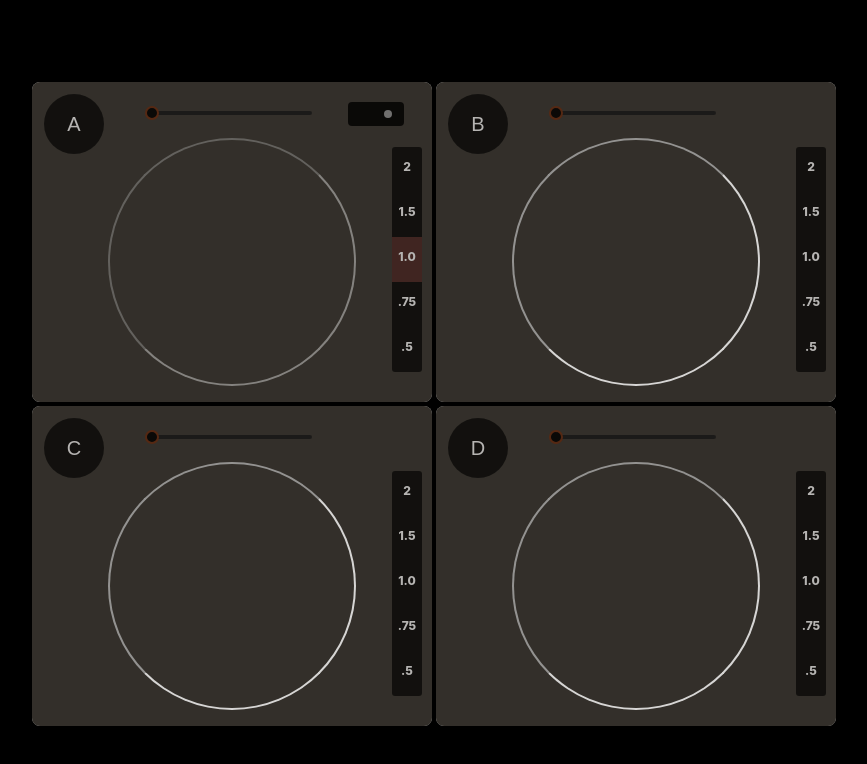
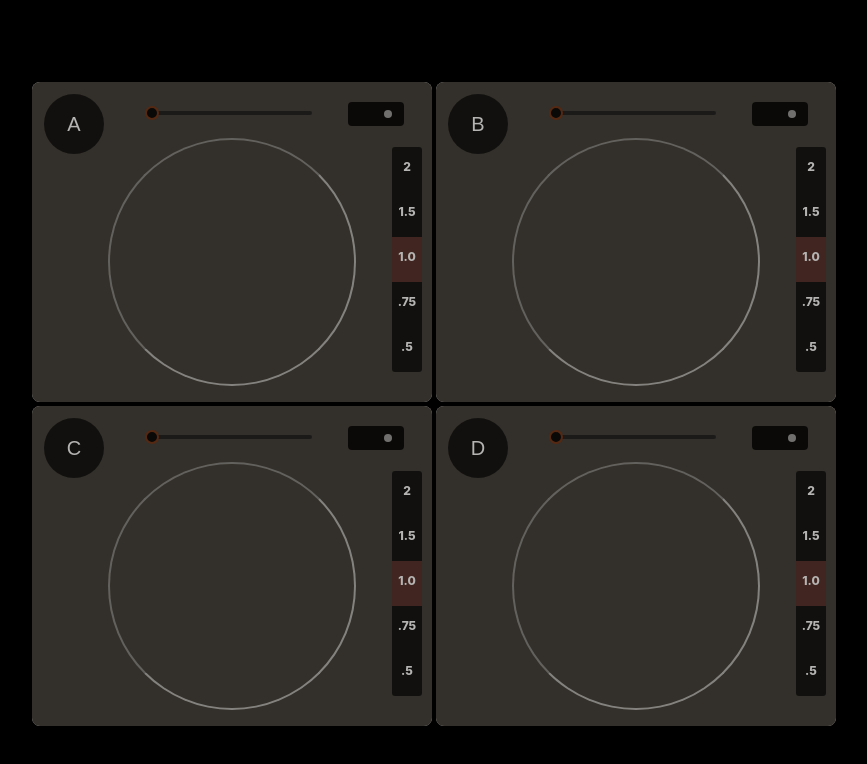
Before and after one commit to louis-ryan/final-project, a React (Create React App) app in the folder my-app/: page / in a window 1280 px wide. Shown: the top 764 px of the page, without its empty margins (206-1073 px from the left). Built offline with nearby package versions, Linux system fonts and the light colour scheme.

Commit message:
beatmatching bugfix

```diff
--- a/my-app/src/Deck_B.js
+++ b/my-app/src/Deck_B.js
@@ -1,4 +1,5 @@
 import React from "react";
+import cx from "classnames";
 import "./Deck.css";
 import Slider from "rc-slider";
 import "rc-slider/assets/index.css";
@@ -8,7 +9,15 @@ export default class Deck_B extends React.Component {
   constructor(props) {
     super(props);
     this.videoId = props.videoId;
-    this.state = { volume: 0, playback: 1 };
+    this.state = { volume: 0, playback: 1, playing: false };
+  }
+
+  setPlaying() {
+    if (this.state.playing == false) {
+      this.setState({ ...this.state, playing: true });
+    } else if (this.state.playing == true) {
+      this.setState({ ...this.state, playing: false });
+    }
   }
 
   setVolume(volume) {
@@ -61,7 +70,7 @@ export default class Deck_B extends React.Component {
               clipPath: "circle(120px at center)",
             }}
             loop={true}
-            playing={true}
+            playing={this.state.playing}
             volume={this.state.volume}
             playbackRate={this.state.playback}
             url={"https://youtu.be/" + this.props.videoId}
@@ -115,7 +124,6 @@ export default class Deck_B extends React.Component {
               <Slider
                 className="slider"
                 style={{
-
                   marginTop: "16px",
                   marginLeft: "-120px",
                   width: "160px",
@@ -126,8 +134,23 @@ export default class Deck_B extends React.Component {
               />
             </div>
             <div>
-              <button
-                className="matchtrack"
+            <button
+                // className="matchtrack"
+                // className="matchtrackempty"
+                className={cx({
+                  matchtrack: true,
+                  matchtrack1:
+                    this.state.playing == true && this.state.playback === 2,
+                  matchtrack2:
+                    this.state.playing == true && this.state.playback === 1.5,
+                  matchtrack3:
+                    this.state.playing == true && this.state.playback === 1.0,
+                  matchtrack4:
+                    this.state.playing == true && this.state.playback === 0.75,
+                  matchtrack5:
+                    this.state.playing == true && this.state.playback === 0.5,
+                  matchtrackoff: this.state.playing == false,
+                })}
                 onMouseDown={() => {
                   this.onClickMatch();
                   console.log("button on value: ", this.state.playback);
@@ -159,7 +182,11 @@ export default class Deck_B extends React.Component {
                 onClick={() => {
                   this.setPlayback1();
                 }}
-                className="playback"
+                // className="playback"
+                className={cx({
+                  playback: true,
+                  playbackselected: this.state.playback === 2,
+                })}
               >
                 2
               </div>
@@ -167,7 +194,11 @@ export default class Deck_B extends React.Component {
                 onClick={() => {
                   this.setPlayback2();
                 }}
-                className="playback"
+                // className="playback"
+                className={cx({
+                  playback: true,
+                  playbackselected: this.state.playback === 1.5,
+                })}
               >
                 1.5
               </div>
@@ -175,7 +206,11 @@ export default class Deck_B extends React.Component {
                 onClick={() => {
                   this.setPlayback3();
                 }}
-                className="playback"
+                // className="playback"
+                className={cx({
+                  playback: true,
+                  playbackselected: this.state.playback === 1.0,
+                })}
               >
                 1.0
               </div>
@@ -183,7 +218,11 @@ export default class Deck_B extends React.Component {
                 onClick={() => {
                   this.setPlayback4();
                 }}
-                className="playback"
+                // className="playback"
+                className={cx({
+                  playback: true,
+                  playbackselected: this.state.playback === 0.75,
+                })}
               >
                 .75
               </div>
@@ -191,11 +230,30 @@ export default class Deck_B extends React.Component {
                 onClick={() => {
                   this.setPlayback5();
                 }}
-                className="playback"
+                // className="playback"
+                className={cx({
+                  playback: true,
+                  playbackselected: this.state.playback === 0.5,
+                })}
               >
                 .5
               </div>
             </div>
+          </div>
+          <div
+            onClick={() => {
+              this.setPlaying();
+            }}
+            className="playbutton"
+          >
+            {" "}
+            <div
+              // className="playindon"
+              className={cx({
+                playindon: this.state.playing == true,
+                playindoff: this.state.playing == false,
+              })}
+            ></div>
           </div>
         </div>
       </>
--- a/my-app/src/Deck_C.js
+++ b/my-app/src/Deck_C.js
@@ -1,4 +1,5 @@
 import React from "react";
+import cx from "classnames";
 import "./Deck.css";
 import Slider from "rc-slider";
 import "rc-slider/assets/index.css";
@@ -8,7 +9,15 @@ export default class Deck_C extends React.Component {
   constructor(props) {
     super(props);
     this.videoId = props.videoId;
-    this.state = { volume: 0, playback: 1 };
+    this.state = { volume: 0, playback: 1, playing: false };
+  }
+
+  setPlaying() {
+    if (this.state.playing == false) {
+      this.setState({ ...this.state, playing: true });
+    } else if (this.state.playing == true) {
+      this.setState({ ...this.state, playing: false });
+    }
   }
 
   setVolume(volume) {
@@ -61,7 +70,7 @@ export default class Deck_C extends React.Component {
               clipPath: "circle(120px at center)",
             }}
             loop={true}
-            playing={true}
+            playing={this.state.playing}
             volume={this.state.volume}
             playbackRate={this.state.playback}
             url={"https://youtu.be/" + this.props.videoId}
@@ -115,7 +124,6 @@ export default class Deck_C extends React.Component {
               <Slider
                 className="slider"
                 style={{
-
                   marginTop: "16px",
                   marginLeft: "-120px",
                   width: "160px",
@@ -127,7 +135,22 @@ export default class Deck_C extends React.Component {
             </div>
             <div>
               <button
-                className="matchtrack"
+                // className="matchtrack"
+                // className="matchtrackempty"
+                className={cx({
+                  matchtrack: true,
+                  matchtrack1:
+                    this.state.playing == true && this.state.playback === 2,
+                  matchtrack2:
+                    this.state.playing == true && this.state.playback === 1.5,
+                  matchtrack3:
+                    this.state.playing == true && this.state.playback === 1.0,
+                  matchtrack4:
+                    this.state.playing == true && this.state.playback === 0.75,
+                  matchtrack5:
+                    this.state.playing == true && this.state.playback === 0.5,
+                  matchtrackoff: this.state.playing == false,
+                })}
                 onMouseDown={() => {
                   this.onClickMatch();
                   console.log("button on value: ", this.state.playback);
@@ -155,11 +178,15 @@ export default class Deck_C extends React.Component {
                 // border: "0.25px solid white",
               }}
             >
-              <div
+           <div
                 onClick={() => {
                   this.setPlayback1();
                 }}
-                className="playback"
+                // className="playback"
+                className={cx({
+                  playback: true,
+                  playbackselected: this.state.playback === 2,
+                })}
               >
                 2
               </div>
@@ -167,7 +194,11 @@ export default class Deck_C extends React.Component {
                 onClick={() => {
                   this.setPlayback2();
                 }}
-                className="playback"
+                // className="playback"
+                className={cx({
+                  playback: true,
+                  playbackselected: this.state.playback === 1.5,
+                })}
               >
                 1.5
               </div>
@@ -175,7 +206,11 @@ export default class Deck_C extends React.Component {
                 onClick={() => {
                   this.setPlayback3();
                 }}
-                className="playback"
+                // className="playback"
+                className={cx({
+                  playback: true,
+                  playbackselected: this.state.playback === 1.0,
+                })}
               >
                 1.0
               </div>
@@ -183,7 +218,11 @@ export default class Deck_C extends React.Component {
                 onClick={() => {
                   this.setPlayback4();
                 }}
-                className="playback"
+                // className="playback"
+                className={cx({
+                  playback: true,
+                  playbackselected: this.state.playback === 0.75,
+                })}
               >
                 .75
               </div>
@@ -191,11 +230,30 @@ export default class Deck_C extends React.Component {
                 onClick={() => {
                   this.setPlayback5();
                 }}
-                className="playback"
+                // className="playback"
+                className={cx({
+                  playback: true,
+                  playbackselected: this.state.playback === 0.5,
+                })}
               >
                 .5
               </div>
             </div>
+          </div>
+          <div
+            onClick={() => {
+              this.setPlaying();
+            }}
+            className="playbutton"
+          >
+            {" "}
+            <div
+              // className="playindon"
+              className={cx({
+                playindon: this.state.playing == true,
+                playindoff: this.state.playing == false,
+              })}
+            ></div>
           </div>
         </div>
       </>
--- a/my-app/src/Deck_D.js
+++ b/my-app/src/Deck_D.js
@@ -1,4 +1,5 @@
 import React from "react";
+import cx from "classnames";
 import "./Deck.css";
 import Slider from "rc-slider";
 import "rc-slider/assets/index.css";
@@ -8,7 +9,15 @@ export default class Deck_D extends React.Component {
   constructor(props) {
     super(props);
     this.videoId = props.videoId;
-    this.state = { volume: 0, playback: 1 };
+    this.state = { volume: 0, playback: 1, playing: false };
+  }
+
+  setPlaying() {
+    if (this.state.playing == false) {
+      this.setState({ ...this.state, playing: true });
+    } else if (this.state.playing == true) {
+      this.setState({ ...this.state, playing: false });
+    }
   }
 
   setVolume(volume) {
@@ -61,7 +70,7 @@ export default class Deck_D extends React.Component {
               clipPath: "circle(120px at center)",
             }}
             loop={true}
-            playing={true}
+            playing={this.state.playing}
             volume={this.state.volume}
             playbackRate={this.state.playback}
             url={"https://youtu.be/" + this.props.videoId}
@@ -115,7 +124,6 @@ export default class Deck_D extends React.Component {
               <Slider
                 className="slider"
                 style={{
-
                   marginTop: "16px",
                   marginLeft: "-120px",
                   width: "160px",
@@ -127,7 +135,22 @@ export default class Deck_D extends React.Component {
             </div>
             <div>
               <button
-                className="matchtrack"
+                // className="matchtrack"
+                // className="matchtrackempty"
+                className={cx({
+                  matchtrack: true,
+                  matchtrack1:
+                    this.state.playing == true && this.state.playback === 2,
+                  matchtrack2:
+                    this.state.playing == true && this.state.playback === 1.5,
+                  matchtrack3:
+                    this.state.playing == true && this.state.playback === 1.0,
+                  matchtrack4:
+                    this.state.playing == true && this.state.playback === 0.75,
+                  matchtrack5:
+                    this.state.playing == true && this.state.playback === 0.5,
+                  matchtrackoff: this.state.playing == false,
+                })}
                 onMouseDown={() => {
                   this.onClickMatch();
                   console.log("button on value: ", this.state.playback);
@@ -155,11 +178,15 @@ export default class Deck_D extends React.Component {
                 // border: "0.25px solid white",
               }}
             >
-              <div
+          <div
                 onClick={() => {
                   this.setPlayback1();
                 }}
-                className="playback"
+                // className="playback"
+                className={cx({
+                  playback: true,
+                  playbackselected: this.state.playback === 2,
+                })}
               >
                 2
               </div>
@@ -167,7 +194,11 @@ export default class Deck_D extends React.Component {
                 onClick={() => {
                   this.setPlayback2();
                 }}
-                className="playback"
+                // className="playback"
+                className={cx({
+                  playback: true,
+                  playbackselected: this.state.playback === 1.5,
+                })}
               >
                 1.5
               </div>
@@ -175,7 +206,11 @@ export default class Deck_D extends React.Component {
                 onClick={() => {
                   this.setPlayback3();
                 }}
-                className="playback"
+                // className="playback"
+                className={cx({
+                  playback: true,
+                  playbackselected: this.state.playback === 1.0,
+                })}
               >
                 1.0
               </div>
@@ -183,7 +218,11 @@ export default class Deck_D extends React.Component {
                 onClick={() => {
                   this.setPlayback4();
                 }}
-                className="playback"
+                // className="playback"
+                className={cx({
+                  playback: true,
+                  playbackselected: this.state.playback === 0.75,
+                })}
               >
                 .75
               </div>
@@ -191,11 +230,30 @@ export default class Deck_D extends React.Component {
                 onClick={() => {
                   this.setPlayback5();
                 }}
-                className="playback"
+                // className="playback"
+                className={cx({
+                  playback: true,
+                  playbackselected: this.state.playback === 0.5,
+                })}
               >
                 .5
               </div>
             </div>
+          </div>
+          <div
+            onClick={() => {
+              this.setPlaying();
+            }}
+            className="playbutton"
+          >
+            {" "}
+            <div
+              // className="playindon"
+              className={cx({
+                playindon: this.state.playing == true,
+                playindoff: this.state.playing == false,
+              })}
+            ></div>
           </div>
         </div>
       </>
```
Also changed, not shown: my-app/src/Deck_A.js (+9 -2 lines).
